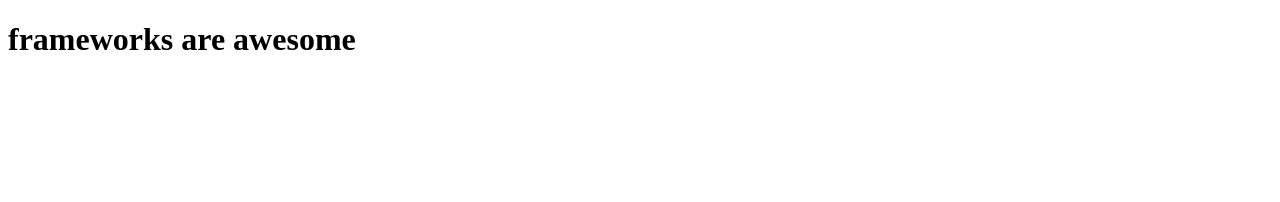
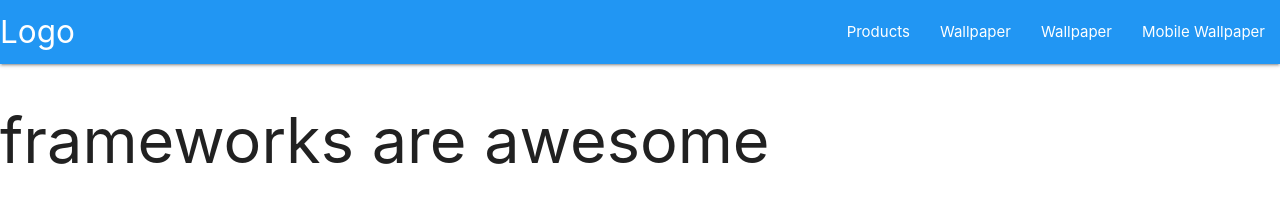
Before and after one commit to TheSvaneMan/TestMaterialize, a plain HTML site: page index.html in a window 1280 px wide. Drawn offline with nearby package versions, Linux system fonts and the light colour scheme.

Commit message:
Added Navigation Bar

```diff
--- a/index.html
+++ b/index.html
@@ -1,14 +1,36 @@
 <!DOCTYPE html>
 <html lang="en">
+
 <head>
+
+    <!-- Compiled and minified CSS -->
+    <link rel="stylesheet" href="https://cdnjs.cloudflare.com/ajax/libs/materialize/1.0.0/css/materialize.min.css">
     <meta charset="UTF-8">
     <meta name="viewport" content="width=device-width, initial-scale=1.0">
     <meta http-equiv="X-UA-Compatible" content="ie=edge">
-    <title>Document</title>
+    <title>MaterializeTest</title>
 </head>
+
 <body>
-    <h1>
-        frameworks are awesome
-    </h1>
+
+        <nav>
+                <div class="nav-wrapper blue">
+                  <a href="#" class="brand-logo">Logo</a>
+                  <ul id="nav-mobile" class="right hide-on-med-and-down">
+                    <li><a href="sass.html">Products</a></li>
+                    <li><a href="badges.html">Wallpaper</a></li>
+                    <li><a href="badges.html">Wallpaper</a></li>
+                    <li><a href="collapsible.html">Mobile Wallpaper</a></li>
+                  </ul>
+                </div>
+              </nav>
+
+    <h1>frameworks are awesome</h1>
+
+
+    <!-- Compiled and minified JavaScript -->
+    <script src="https://cdnjs.cloudflare.com/ajax/libs/materialize/1.0.0/js/materialize.min.js"></script>
+
 </body>
+
 </html>
```
